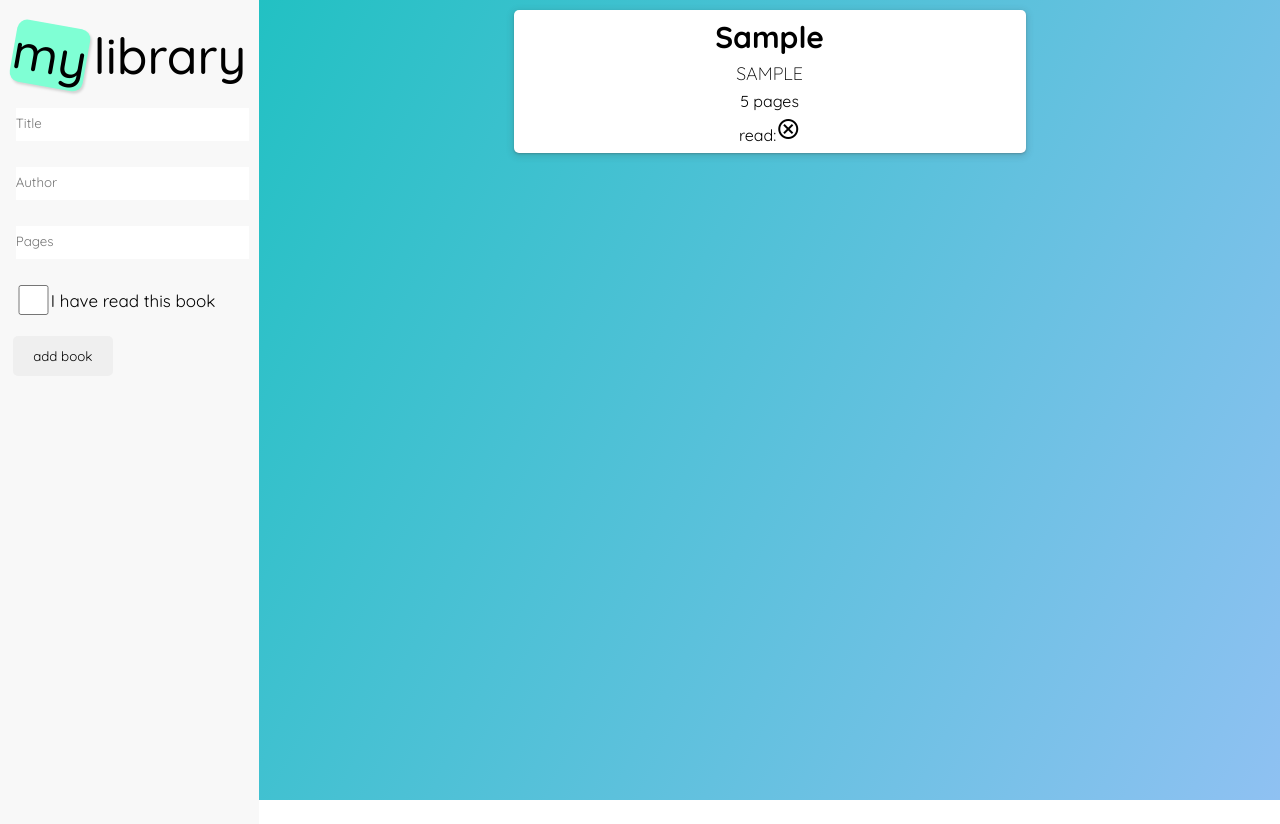
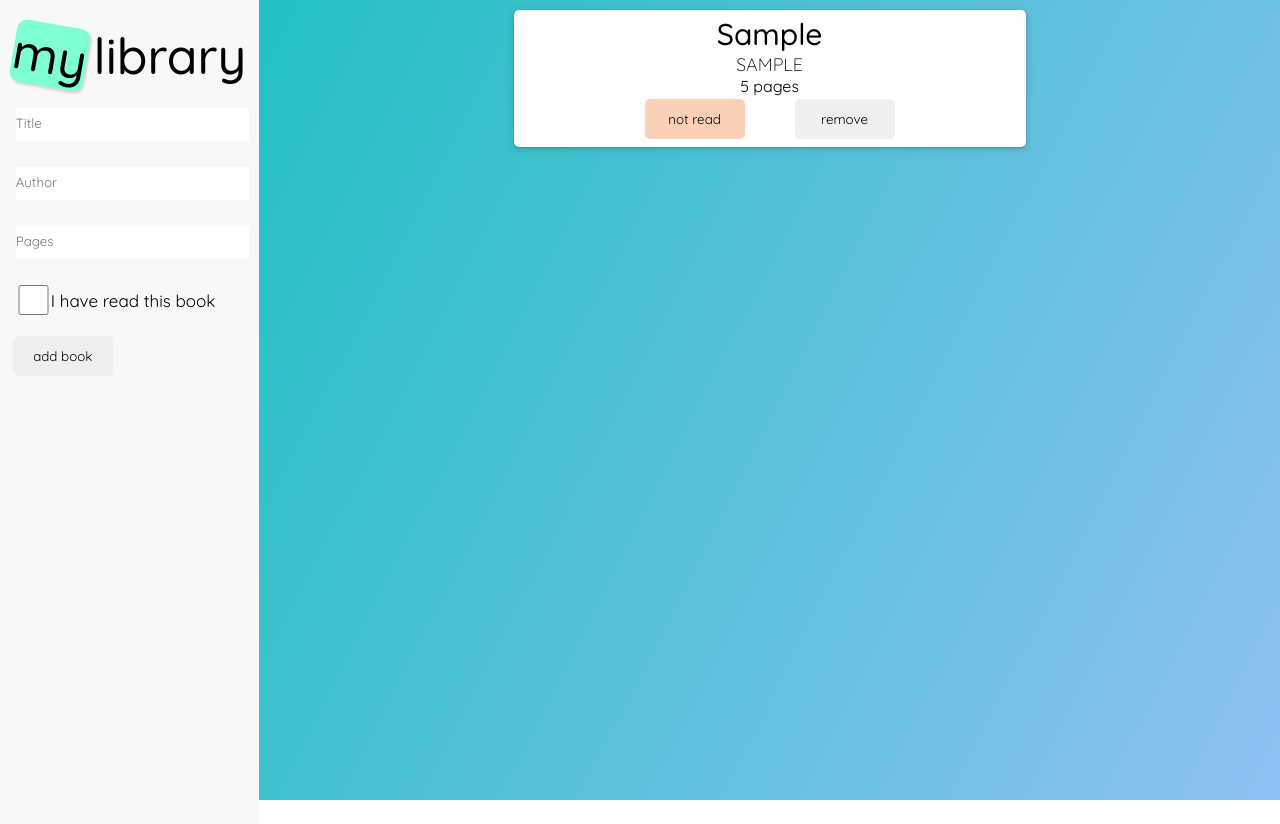
Before and after one commit to brekkeberg/library, a plain HTML site: page index.html in a window 1280 px wide. Both pictures are taken after typing "Sample", "Sample", "5" into the empty fields and a click on the button "add book". Drawn offline with nearby package versions, Linux system fonts and the light colour scheme.

Commit message:
adding toggle and remove button functionality

```diff
--- a/library.js
+++ b/library.js
@@ -38,8 +38,6 @@ class Library{
 //instantiates library object based on library class
 const library = new Library;
 
-
-
 // PROGRAM FUNCTIONS NOT HOUSED INSIDE LIBRARY CLASS
 const libraryContainer = document.querySelector('.outputSide');
 const buttonSubmit = document.querySelector("#buttonSubmit");
@@ -61,36 +59,50 @@ function getBookFromInput(){
 }
 
 function makeBookCard(book){
+    // makes elements
     const bookCard = document.createElement('div');
-    const titleContainer = document.createElement('div');
-    const authorContainer = document.createElement('div');
-    const pagesContainer = document.createElement('div');
-    const isReadContainer = document.createElement('div');
+    const titleContainer = document.createElement('p');
+    const authorContainer = document.createElement('p');
+    const pagesContainer = document.createElement('p');
+    const buttonContainer = document.createElement('div');
+    const buttonIsRead = document.createElement('button');
+    const buttonRemove = document.createElement('button');
 
+    //appends elements
     libraryContainer.appendChild(bookCard);
     bookCard.appendChild(titleContainer);
     bookCard.appendChild(authorContainer);
     bookCard.appendChild(pagesContainer);
-    bookCard.appendChild(isReadContainer);
+    bookCard.appendChild(buttonContainer);
+    buttonContainer.appendChild(buttonIsRead);
+    buttonContainer.appendChild(buttonRemove);
 
+    // sets attributes
     bookCard.setAttribute('id', 'bookCard');
-    isReadContainer.setAttribute('id','isReadContainer');
     titleContainer.setAttribute('id', 'titleContainer');
     authorContainer.setAttribute('id', 'authorContainer');
     pagesContainer.setAttribute('id', 'pagesContainer');
+    buttonContainer.setAttribute('id', 'buttonContainer');
+    buttonIsRead.setAttribute('id', 'buttonIsRead');
+    buttonRemove.setAttribute('id', 'buttonRemove');
 
+
+    // assigns text
     titleContainer.innerText = book.title;
     authorContainer.innerText = book.author;
-    if (book.pages != ""){
-        pagesContainer.innerText = book.pages + " pages";
-    }
-    if (book.isRead == true){
-        isReadContainer.innerHTML =
-        "<span>read:<span class='material-symbols-outlined'>task_alt</span></span>"
-    } else{
-        isReadContainer.innerHTML =
-        "<span>read:<span class='material-symbols-outlined'>cancel</span></span>"
-    }
+    if (book.pages != "") {pagesContainer.innerText = `${book.pages} pages`};
+    if (book.isRead === true){
+        buttonIsRead.innerText = "read";
+        buttonIsRead.setAttribute('class', 'isReadTrue');
+    } else {
+        buttonIsRead.innerText = "not read";
+        buttonIsRead.setAttribute('class', 'isReadFalse');
+    };
+    buttonRemove.innerText = "remove";
+
+    // gives button functionality
+    buttonIsRead.addEventListener('click', toggleIsRead);
+    buttonRemove.addEventListener('click', removeBook);
 }
 
 function refreshBookDisplay(){
@@ -113,3 +125,11 @@ function clearForm(){
     document.querySelector('#author').value = "";
     document.querySelector('#pages').value = "";
 }
+
+function toggleIsRead(e){
+    console.log(e)
+    console.log(e.parentNode)
+}
+function removeBook(){
+    console.log("works")
+}
--- a/style.css
+++ b/style.css
@@ -37,18 +37,14 @@ body{
     border-radius: 10px;
     box-shadow: rgba(0, 0, 0, 0.15) 1.95px 1.95px 2.6px;
 }
-.inputSideHeader #library{
 
-}
 .inputSideMain{
     width: 100%;
     display: flex;
     flex-direction: column;
     align-items: left;
 }
-.inputSideButton{
 
-}
 
 .formContainer{
     margin-top: 10px;
@@ -152,7 +148,7 @@ button:active{
 
 #titleContainer{
     font-size: 30px;
-    font-weight: 700;
+    font-weight: 500;
 }
 #authorContainer{
     font-size: 18px;
@@ -172,5 +168,17 @@ button:active{
     box-shadow: rgba(60, 64, 67, 0.3) 0px 1px 2px 0px, rgba(60, 64, 67, 0.15) 0px 2px 6px 2px;
     padding: 5px 0px 5px 0px;
     width: 40vw;
+}
 
+#buttonContainer{
+    display: flex;
+    flex-direction: row;
+    gap: 50px;
 }
+
+.isReadTrue{
+    background-color: aquamarine;
+}
+.isReadFalse{
+    background-color: #fbd0b6;
+}
```
